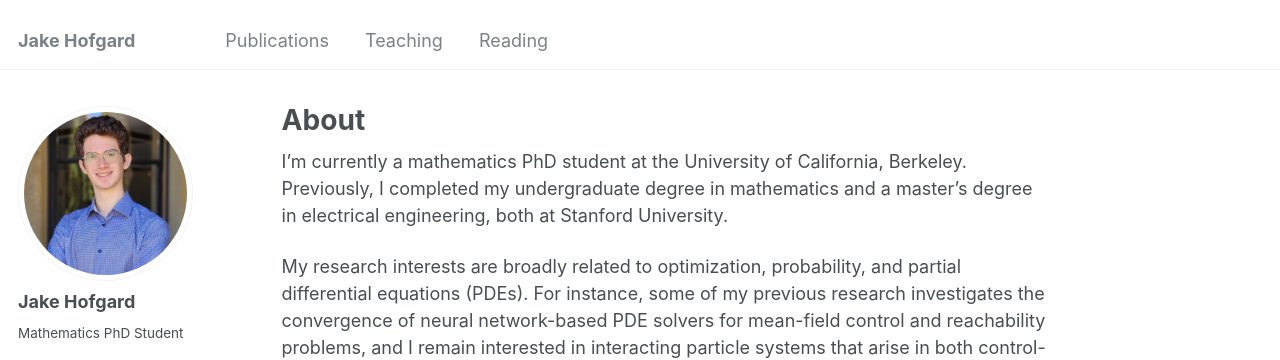
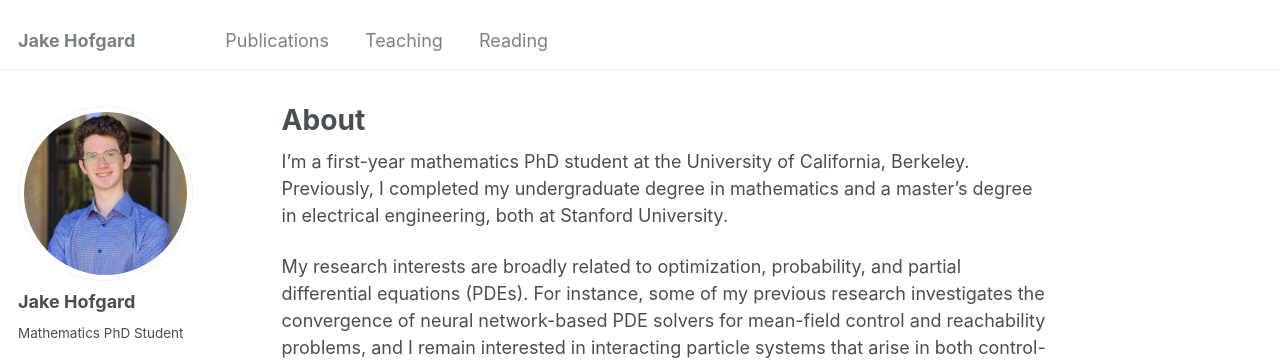
Before and after one commit to jakehofgard/jakehofgard.github.io, a Jekyll site: the page built from _pages/about.md, in a window 1280 px wide and 941 px high. Shown: the top 360 px of the window. Built offline with Jekyll 4.4.1, drawn with Linux system fonts in a browser that asks for light colours; some web fonts are replaced.

Commit message:
Update introduction in about.md

```diff
--- a/_pages/about.md
+++ b/_pages/about.md
@@ -7,7 +7,7 @@ redirect_from:
   - /about.html
 ---
 
-I'm currently a mathematics PhD student at the University of California, Berkeley. Previously, I completed my undergraduate degree in mathematics and a master's degree in electrical engineering, both at Stanford University.
+I'm a first-year mathematics PhD student at the University of California, Berkeley. Previously, I completed my undergraduate degree in mathematics and a master's degree in electrical engineering, both at Stanford University.
 
 My research interests are broadly related to optimization, probability, and partial differential equations (PDEs). For instance, some of my previous research investigates the convergence of neural network-based PDE solvers for mean-field control and reachability problems, and I remain interested in interacting particle systems that arise in both control-theoretic settings and in modern applications of statistical physics. You can find more information about my research on my [Google Scholar page](https://scholar.google.com/citations?user=VJcUlLQAAAAJ&hl=en&oi=sra) and in my [CV](../files/Jake_Hofgard_CV_Fall24.pdf). I typically use my legal name, William, for academic purposes.
 
```
